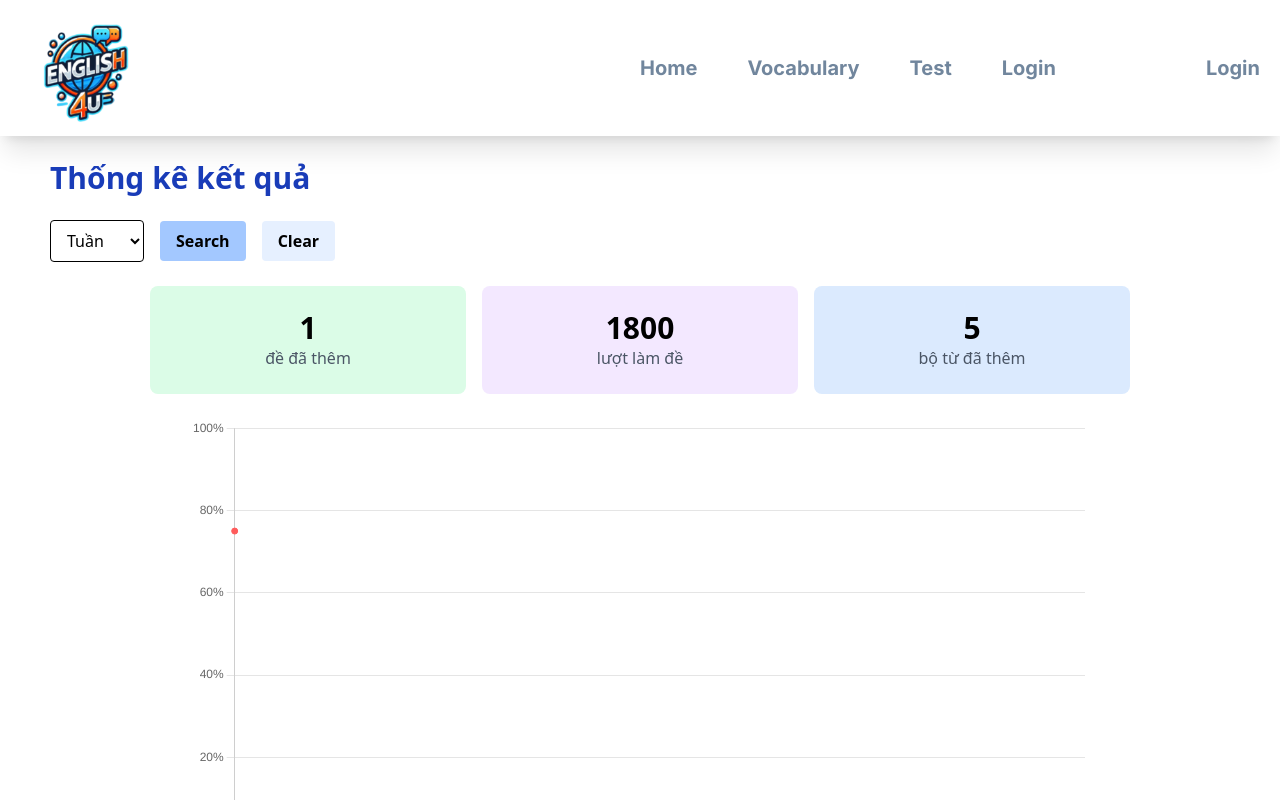
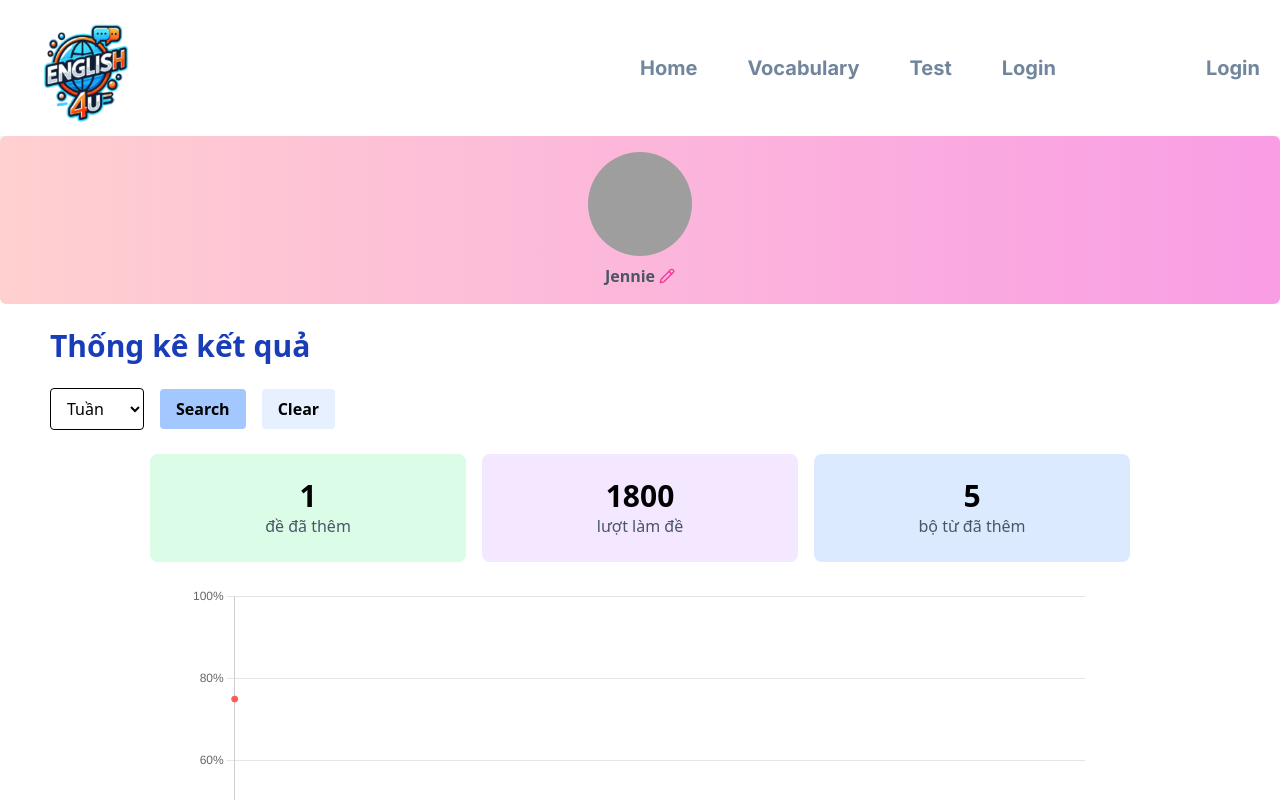
Before and after one commit to norman713/english-web, a React (Vite) app: page /admin/statistic in a window 1280 px wide. Shown: the top 800 px of the page. Built offline with nearby package versions, Linux system fonts and the light colour scheme; grey boxes are pictures that could not be loaded.

Commit message:
statistic of admin

```diff
--- a/src/pages/Admin/Statistic/index.tsx
+++ b/src/pages/Admin/Statistic/index.tsx
@@ -1,4 +1,4 @@
-import  { useState } from "react";
+import { useState } from "react";
 import { Line } from "react-chartjs-2";
 import {
   Chart as ChartJS,
@@ -10,6 +10,7 @@ import {
   Legend,
   Title,
 } from "chart.js";
+import { PencilIcon } from "lucide-react";
 
 ChartJS.register(
   CategoryScale,
@@ -55,8 +56,52 @@ const AdminStatisticPage = () => {
       },
     },
   };
+  // edit name of profile
+  const [editing, setEditing] = useState(false);
+  const [name, setName] = useState("Jennie");
+  const saveName = () => {
+    setEditing(false);
+  };
 
   return (
+    <div>
+      {/* profile */}
+      <div
+        className="p-4 flex flex-col items-center rounded-md w-full mx-auto"
+        style={{
+          background: "linear-gradient(90deg, #FFD0D0 0%, #F99DE5 100%)",
+        }}
+      >
+        <img
+          src="https://images.unsplash.com/photo-1508214751196-bcfd4ca60f91?auto=format&fit=crop&w=64&q=80"
+          alt="User Avatar"
+          className="w-26 h-26 rounded-full object-cover mb-2"
+        />
+        <div className="flex items-center space-x-1">
+          {editing ? (
+            <input
+              type="text"
+              className="text-gray-600 font-semibold rounded border border-gray-300 px-1 py-0.5"
+              value={name}
+              autoFocus
+              onChange={(e) => setName(e.target.value)}
+              onBlur={saveName}
+              onKeyDown={(e) => {
+                if (e.key === "Enter") {
+                  saveName();
+                }
+              }}
+            />
+          ) : (
+            <>
+              <span className="text-gray-600 font-semibold">{name}</span>
+              <button onClick={() => setEditing(true)} aria-label="Edit name">
+                <PencilIcon className="w-4 h-4 text-pink-500 cursor-pointer" />
+              </button>
+            </>
+          )}
+        </div>
+      </div>
       <div className="p-6 px-[50px]">
         <h1 className="text-3xl font-bold text-blue-800 mb-6">
           Thống kê kết quả
@@ -105,6 +150,7 @@ const AdminStatisticPage = () => {
           </div>
         </div>
       </div>
+    </div>
   );
 };
 
```
Lines whose indentation alone changed are shown as unchanged.
